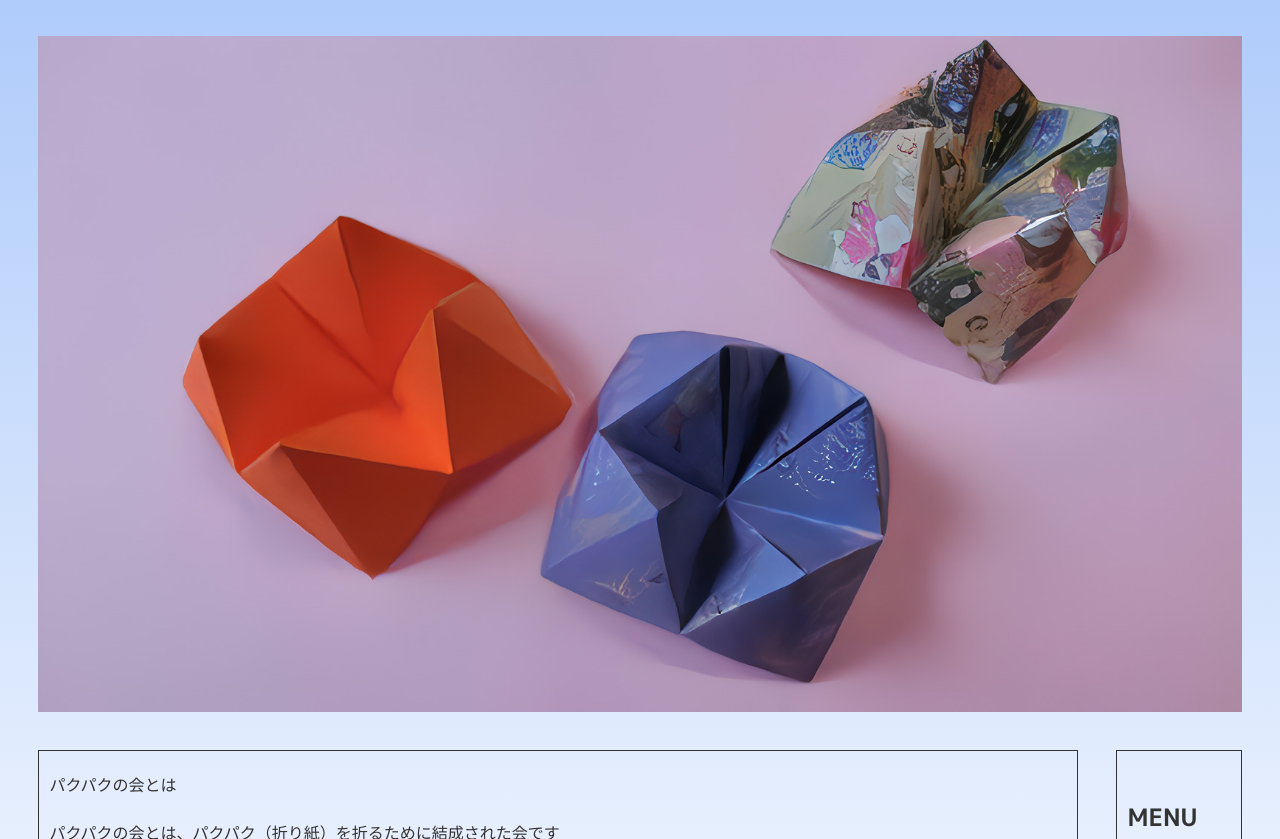
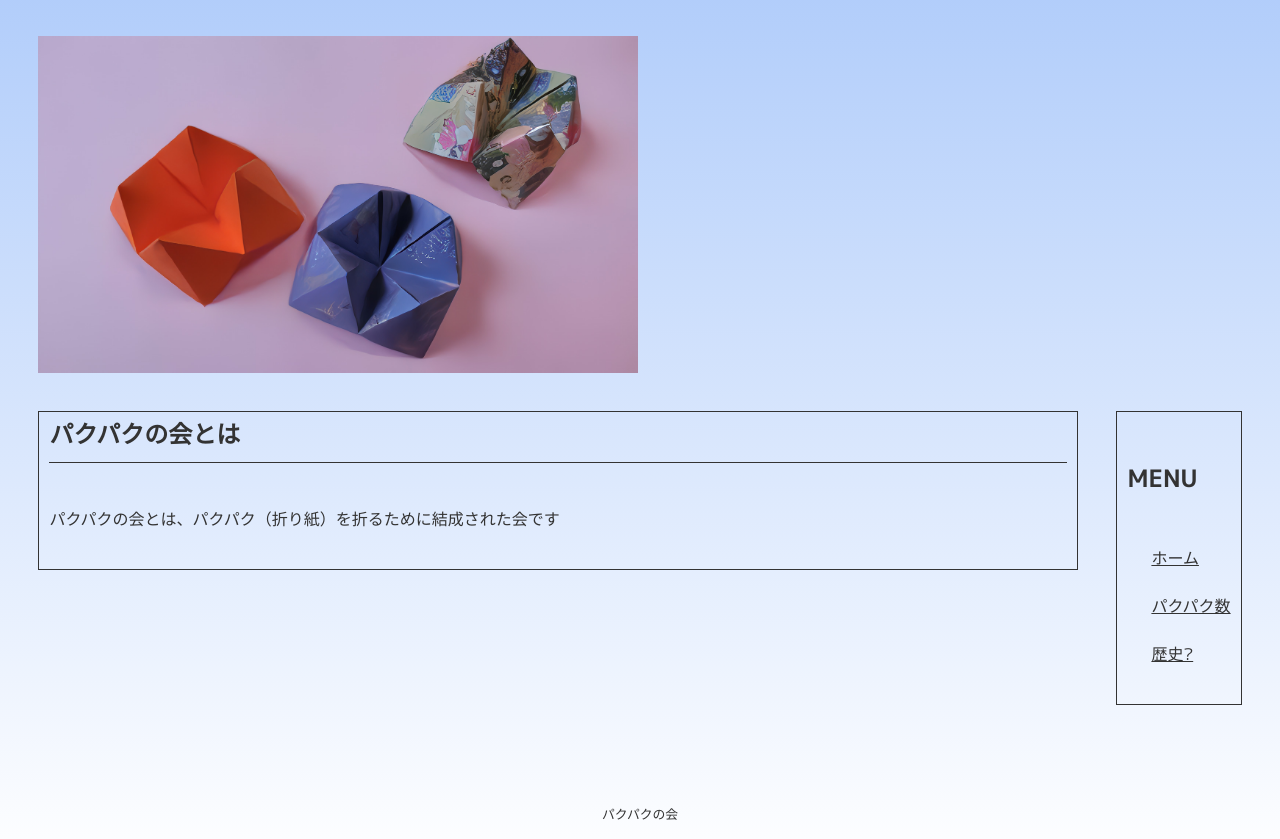
Before and after one commit to kyura1228/kyura1228.github.io, a plain HTML site: page index.html in a window 1280 px wide. Shown: the part 113-952 px from the top of the page. Drawn offline with Linux system fonts and the light colour scheme.

Commit message:
バグの修正(copilotによる)

```diff
--- a/index.html
+++ b/index.html
@@ -1,6 +1,6 @@
 <!DOCTYPE html>
 <!-- saved from url=(0074)file:///C:/Users/kyura/Downloads/pakupaku/%E3%83%9B%E3%83%BC%E3%83%A0.html -->
-<html lang="ja"><head><meta http-equiv="Content-Type" content="text/html; charset=utf-8">
+<html lang="ja"><head><meta charset="UTF-8"><meta http-equiv="Content-Type" content="text/html; charset=utf-8">
 
 <title>パクパクの会</title>
 <meta name="viewport" content="width=device-width, initial-scale=1">
@@ -25,7 +25,7 @@
 
 
 <aside id="mainimg">
-<img src="./7.jpg" alt="">
+<img src="./7.jpg" alt="" width="600" height="400">
 </aside>
 
 
@@ -37,8 +37,8 @@
 <div style="padding: 10px; margin-bottom: 10px; border: 1px solid #333333;">
 
 <section>
-<dt>パクパクの会とは</dt>
-<dd>パクパクの会とは、パクパク（折り紙）を折るために結成された会です</dd>
+<h2>パクパクの会とは</h2>
+<p>パクパクの会とは、パクパク（折り紙）を折るために結成された会です</p>
 </section>
 
 </div>
```
Also changed, not shown: index2.html (+1 -1 lines), index3.html (+1 -2 lines).
